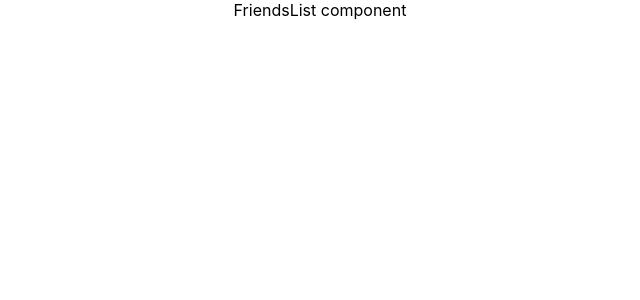
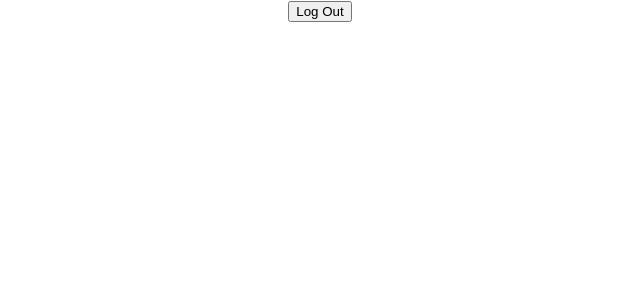
Before and after one commit to bloominstituteoftechnology/web-module-project-client-auth, a React (Create React App) app in the folder friends/: page /friends in a window 1280 px wide. Shown: the top 300 px of the page, without its empty margins (320-960 px from the left). Built offline with nearby package versions, Linux system fonts and the light colour scheme.

Commit message:
adds logout button/function

```diff
--- a/friends/src/components/FriendsList.jsx
+++ b/friends/src/components/FriendsList.jsx
@@ -1,8 +1,25 @@
 import React from "react";
+import { useHistory } from "react-router-dom";
+import { axiosWithAuth } from "../axiosWithAuth";
 
 const FriendsList = (props) => {
   // const [list, setList] = useState([]);
-  return <div>FriendsList component</div>;
+  const history = useHistory();
+  const logout = (e) => {
+    e.preventDefault();
+    axiosWithAuth()
+      .post("/logout")
+      .then(() => {
+        localStorage.removeItem("token");
+        history.push("/login");
+      });
+  };
+
+  return (
+    <div>
+      <button onClick={logout}>Log Out</button>
+    </div>
+  );
 };
 
 export default FriendsList;
```
